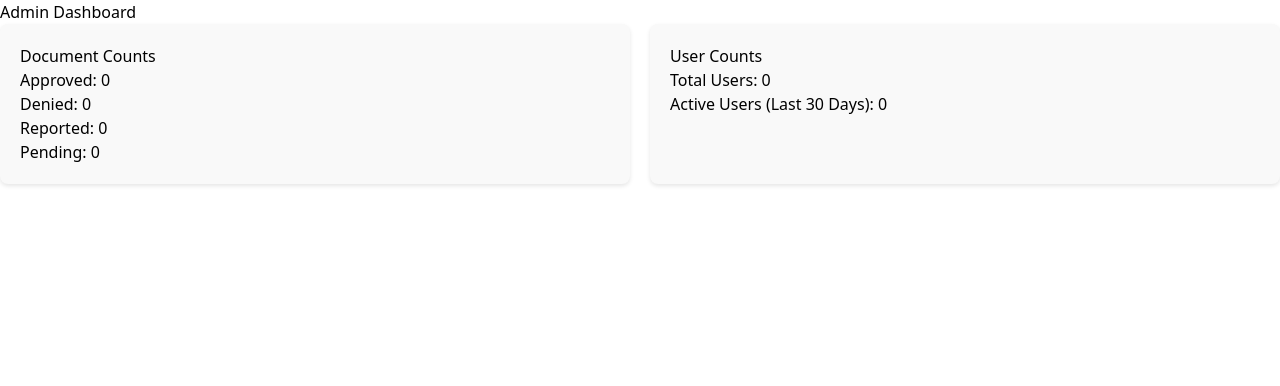
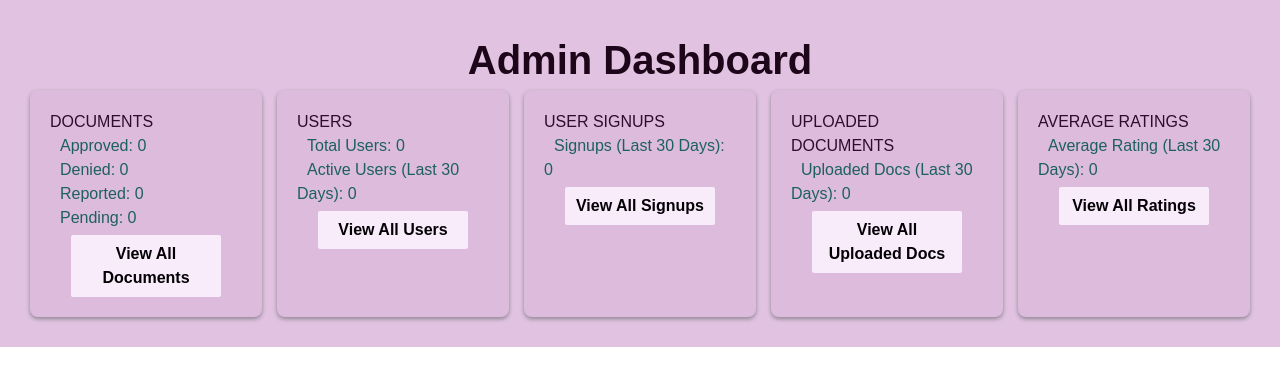
Before and after one commit to Soso-Mabulu/Share2teach-Frontend, a Vue app: page /admin-dashboard in a window 1280 px wide. Shown: the top 386 px of the page. Built offline with nearby package versions, Linux system fonts and the light colour scheme; no server answers; what vue3-google-oauth2 would draw is missing.

Commit message:
Analytics design

```diff
--- a/package.json
+++ b/package.json
@@ -25,7 +25,7 @@
   },
   "devDependencies": {
     "@rushstack/eslint-patch": "^1.8.0",
-    "@vitejs/plugin-vue": "^5.0.5",
+    "@vitejs/plugin-vue": "^5.1.4",
     "@vue/eslint-config-prettier": "^9.0.0",
     "@vue/test-utils": "^2.4.6",
     "autoprefixer": "^10.4.20",
@@ -35,7 +35,7 @@
     "postcss": "^8.4.47",
     "prettier": "^3.2.5",
     "tailwindcss": "^3.4.13",
-    "vite": "^5.3.1",
+    "vite": "^5.4.8",
     "vitest": "^1.6.0"
   }
 }
--- a/src/components/AdminDashboard.vue
+++ b/src/components/AdminDashboard.vue
@@ -1,20 +1,46 @@
 <template>
-    <div>
-      <h1>Admin Dashboard</h1>
+  <div class="dashboard">
+    <h1 class="admin-title">Admin Dashboard</h1>
     <div class="analytics">
-        <div class="card">
-          <h2>Document Counts</h2>
-          <p>Approved: {{ data.approved }}</p>
-          <p>Denied: {{ data.denied }}</p>
-          <p>Reported: {{ data.reported }}</p>
-          <p>Pending: {{ data.pending }}</p>
+      <div class="card document-counts">
+        <h2 class="counts-title">DOCUMENTS</h2>
+        <p><i class="fas fa-file-alt"></i> Approved: {{ data.approved }}</p>
+        <p><i class="fas fa-file-times"></i> Denied: {{ data.denied }}</p>
+        <p><i class="fas fa-file-report"></i> Reported: {{ data.reported }}</p>
+        <p><i class="fas fa-file-invoice"></i> Pending: {{ data.pending }}</p>
+        <div class="button-container">
+          <button class="view-all" @click="viewAllDocuments">View All Documents</button>
         </div>
-        <div class="card">
-          <h2>User Counts</h2>
-          <p>Total Users: {{ data.totalUsers }}</p>
-          <p>Active Users (Last 30 Days): {{ data.activeUsers }}</p>
       </div>
-        <!-- Additional analytics sections can be added here -->
+      <div class="card user-counts">
+        <h2 class="counts-title">USERS</h2>
+        <p><i class="fas fa-users"></i> Total Users: {{ data.totalUsers }}</p>
+        <p><i class="fas fa-user-check"></i> Active Users (Last 30 Days): {{ data.activeUsers }}</p>
+        <div class="button-container">
+          <button class="view-all" @click="viewAllUsers">View All Users</button>
+        </div>
+      </div>
+      <div class="card signup-counts">
+        <h2 class="counts-title">USER SIGNUPS</h2>
+        <p><i class="fas fa-user-plus"></i> Signups (Last 30 Days): {{ data.userSignups }}</p>
+        <div class="button-container">
+          <button class="view-all" @click="viewAllSignups">View All Signups</button>
+        </div>
+      </div>
+      <div class="card uploaded-docs">
+        <h2 class="counts-title">UPLOADED DOCUMENTS</h2>
+        <p><i class="fas fa-upload"></i> Uploaded Docs (Last 30 Days): {{ data.uploadedDocs }}</p>
+        <div class="button-container">
+          <button class="view-all" @click="viewAllUploadedDocs">View All Uploaded Docs</button>
+        </div>
+      </div>
+      <div class="card ratings">
+        <h2 class="counts-title">AVERAGE RATINGS</h2>
+        <p><i class="fas fa-star"></i> Average Rating (Last 30 Days): {{ data.averageRating }}</p>
+        <div class="button-container">
+          <button class="view-all" @click="viewAllRatings">View All Ratings</button>
+        </div>
+      </div>
     </div>
   </div>
 </template>
@@ -32,6 +58,9 @@
         pending: 0,
         totalUsers: 0,
         activeUsers: 0,
+        userSignups: 0,
+        uploadedDocs: 0,
+        averageRating: 0,
       },
     };
   },
@@ -48,6 +77,9 @@
           pendingRes,
           totalUsersRes,
           activeUsersRes,
+          userSignupsRes,
+          uploadedDocsRes,
+          averageRatingRes,
         ] = await Promise.all([
           axios.get('/api/admin/approved-documents'),
           axios.get('/api/admin/denied-documents'),
@@ -55,6 +87,9 @@
           axios.get('/api/admin/pending-documents'),
           axios.get('/api/admin/total-users'),
           axios.get('/api/admin/active-users'),
+          axios.get('/api/admin/user-signups?start_date=2024-01-01&end_date=2024-12-31'), // Adjust dates as needed
+          axios.get('/api/admin/uploaded-documents?start_date=2024-01-01&end_date=2024-12-31'), // Adjust dates as needed
+          axios.get('/api/admin/ratings?start_date=2024-01-01&end_date=2024-12-31'), // Adjust dates as needed
         ]);
 
         this.data.approved = approvedRes.data.approved_count;
@@ -63,8 +98,56 @@
         this.data.pending = pendingRes.data.pending_count;
         this.data.totalUsers = totalUsersRes.data.user_count;
         this.data.activeUsers = activeUsersRes.data.active_users;
+        this.data.userSignups = userSignupsRes.data.signups;
+        this.data.uploadedDocs = uploadedDocsRes.data.uploaded_docs;
+        this.data.averageRating = averageRatingRes.data.average_rating;
       } catch (error) {
         console.error('Error fetching data:', error);
+      }
+    },
+    async viewAllDocuments() {
+      try {
+        const response = await axios.get('/api/admin/all-documents'); // Fetch all documents
+        console.log('All Documents:', response.data);
+        // Handle displaying all documents (you might want to update a modal or another section)
+      } catch (error) {
+        console.error('Error fetching all documents:', error);
+      }
+    },
+    async viewAllUsers() {
+      try {
+        const response = await axios.get('/api/admin/all-users'); // Fetch all users
+        console.log('All Users:', response.data);
+        // Handle displaying all users
+      } catch (error) {
+        console.error('Error fetching all users:', error);
+      }
+    },
+    async viewAllSignups() {
+      try {
+        const response = await axios.get('/api/admin/all-signups'); // Fetch all signups
+        console.log('All Signups:', response.data);
+        // Handle displaying all signups
+      } catch (error) {
+        console.error('Error fetching all signups:', error);
+      }
+    },
+    async viewAllUploadedDocs() {
+      try {
+        const response = await axios.get('/api/admin/all-uploaded-docs'); // Fetch all uploaded documents
+        console.log('All Uploaded Docs:', response.data);
+        // Handle displaying all uploaded documents
+      } catch (error) {
+        console.error('Error fetching all uploaded documents:', error);
+      }
+    },
+    async viewAllRatings() {
+      try {
+        const response = await axios.get('/api/admin/all-ratings'); // Fetch all ratings
+        console.log('All Ratings:', response.data);
+        // Handle displaying all ratings
+      } catch (error) {
+        console.error('Error fetching all ratings:', error);
       }
     },
   },
@@ -72,15 +155,68 @@
 </script>
 
 <style scoped>
+.dashboard {
+  background: #e1c3e1; /* Light dusty purple background */
+  color: rgb(29, 96, 96); /* Default text color */
+  padding: 30px; /* Add some padding */
+  font-family: 'Amasis MT Pro Black', sans-serif; /* Set font for all text */
+}
+
+.admin-title {
+  text-align: center;
+  font-weight: bold;
+  font-size: 2.5em; /* Adjust the size as needed */
+  color: rgb(29, 6, 25); /* Admin title in white */
+}
+
 .analytics {
   display: flex;
-    gap: 20px;
+  gap: 15px;
 }
+
 .card {
-    background: #f9f9f9;
   padding: 20px;
   border-radius: 8px;
-    box-shadow: 0 2px 4px rgba(0, 0, 0, 0.1);
+  box-shadow: 0 2px 4px rgba(143, 132, 145, 0.991);
   flex: 1;
+  background: rgba(176, 120, 185, 0.1); /* Semi-transparent white for cards */
+}
+
+.counts-title {
+  font-family: 'Amasis MT Pro Black', sans-serif; /* Remove italic and set font */
+  color: #2e0c2b; /* Blue-black color for titles */
+  font-weight: normal; /* Normal font weight */
+}
+
+/* Button container styling */
+.button-container {
+  display: flex;
+  justify-content: center; /* Center align buttons */
+  margin-top: 5px; /* Space between content and button */
+}
+
+/* Button styling */
+.view-all {
+  background: rgb(248, 236, 251); /* Grey background */
+  border: none;
+  border-radius: 2px; /* Slightly rounded corners */
+  padding: 7px; /* Uniform padding */
+  cursor: pointer;
+  font-weight: bold;
+  color: rgb(4, 0, 5); /* White text */
+  width: 150px; /* Fixed width for uniformity */
+  transition: background 0.3s ease; /* Transition for hover effect */
+}
+
+.view-all:hover {
+  background: rgba(80, 77, 126, 0.438); /* Darker grey on hover */
+}
+
+/* Optional: Styling for icons */
+.card i {
+  margin-right: 10px;
 }
 </style>
+
+<!-- Add this link in the <head> of your index.html or main component -->
+<link rel="stylesheet" href="https://cdnjs.cloudflare.com/ajax/libs/font-awesome/6.0.0-beta3/css/all.min.css">
--- a/src/views/LoginView.vue
+++ b/src/views/LoginView.vue
@@ -111,15 +111,19 @@ async function login() {
     const userRole = decodedToken.role
 
     if (userRole === 'admin') {
-      router.push({ path: '/admin-dashboard', query: { token } })
-    } else {
-      router.push({ path: '/user-dashboard', query: { token } })
+        router.push({ path: '/admin-dashboard', query: { token } });
     }
-    if (userRole === 'educator') {
-      router.push({ path: '/educator-dashboard', query: { token } })
-    } else {
-      router.push({ path: '/user-dashboard', query: { token } })
+    else if (userRole === 'educator') {
+      router.push({ path: '/educator-dashboard', query: { token } });
     }
+    else if (userRole === 'moderator') {
+      router.push({ path: '/moderator-dashboard', query: { token } });
+    }
+    else {
+      // Handle unknown roles or redirect to a default dashboard
+      router.push({ path: '/user-dashboard', query: { token } });
+    }
+
   } catch (error) {
     // Handle errors appropriately
     if (error.response) {
```
Also changed, not shown: 1 other file (tests, documents, lock files or other folders). Lines whose indentation alone changed are shown as unchanged.
